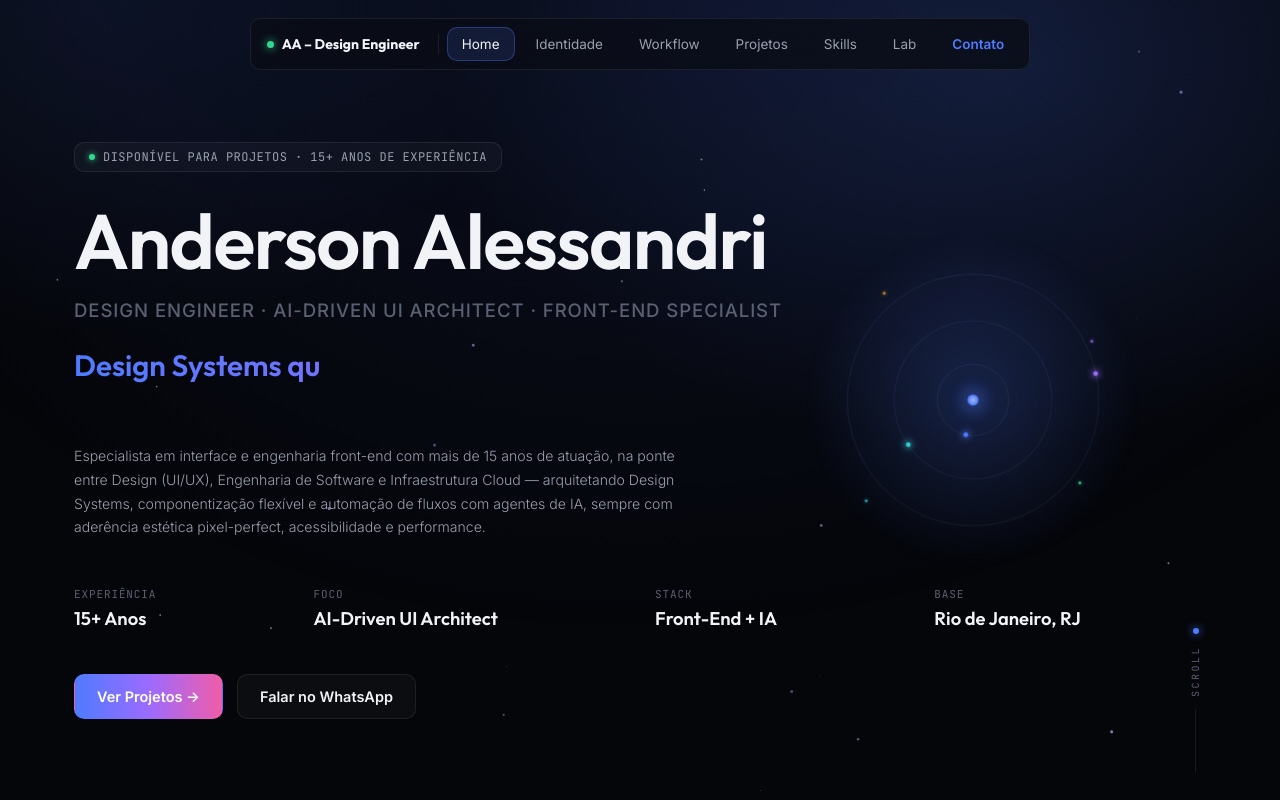
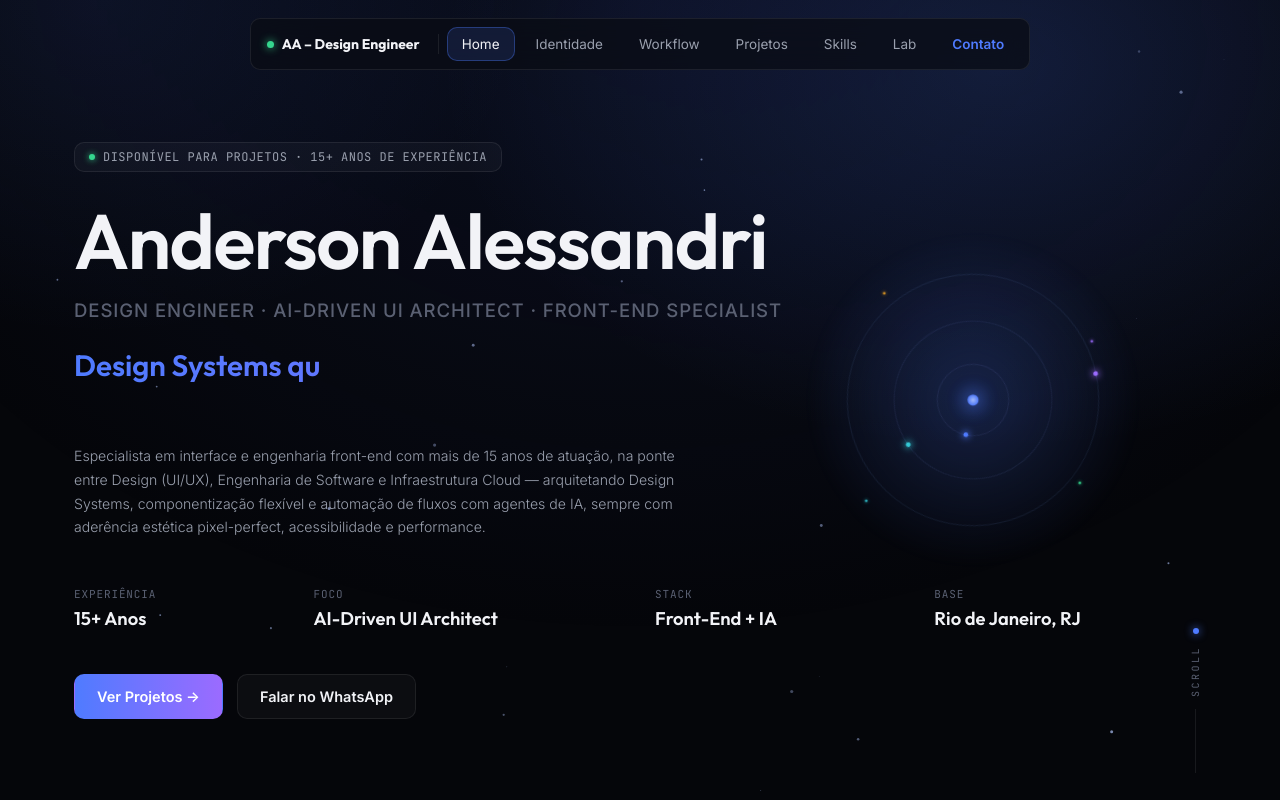
Before and after one commit to andersonalesandri/AA-DesignEngineer, a React (Vite) app: page / in a window 1280 px wide. Shown: the top 800 px of the page. Built offline with nearby package versions, Linux system fonts and the light colour scheme.

Commit message:
Revert magenta gradient/bullet experiment

```diff
--- a/src/components/About.tsx
+++ b/src/components/About.tsx
@@ -102,7 +102,7 @@ export default function About() {
                 <div className="timeline-desc">
                   {item.bullets.map((b) => (
                     <div key={b} style={{ marginBottom: 8 }}>
-                      <span style={{ color: "#ef5da8" }}>·</span> {b}
+                      · {b}
                     </div>
                   ))}
                 </div>
--- a/src/index.css
+++ b/src/index.css
@@ -17,7 +17,7 @@
   --orange: #f5a623;
   --pink: #ef5da8;
 
-  --gradient-main: linear-gradient(90deg, var(--blue), var(--purple), var(--pink));
+  --gradient-main: linear-gradient(90deg, var(--blue), var(--purple));
   --gradient-alt: linear-gradient(90deg, var(--cyan), var(--blue), var(--purple));
   --gradient-cool: linear-gradient(90deg, var(--purple), var(--cyan), var(--green));
 
```
